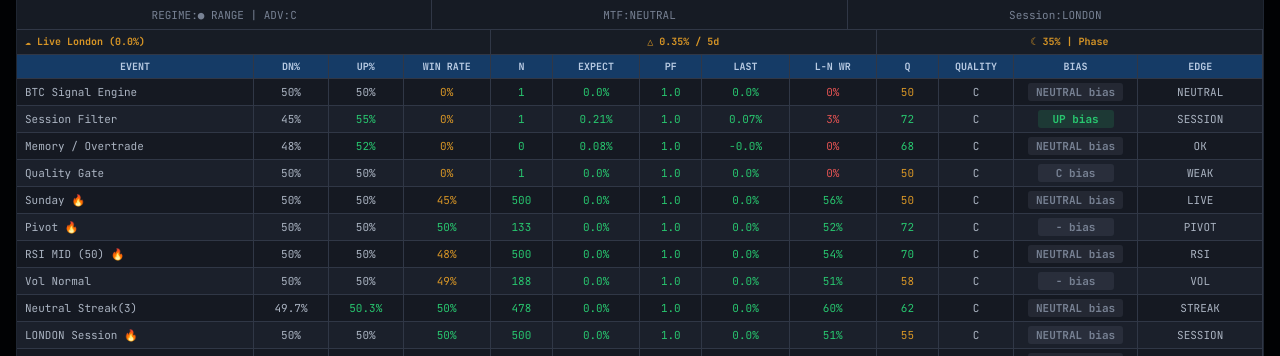
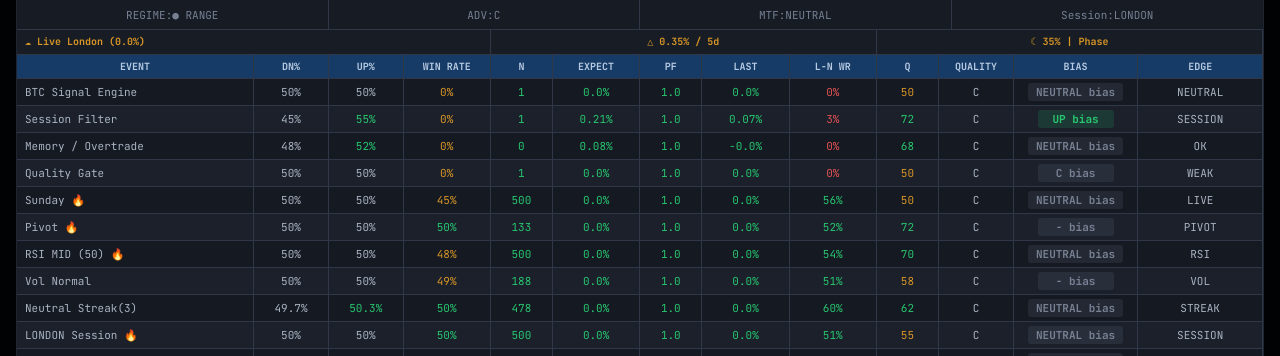
Before and after one commit to SilentWhaleReal/trading-dashboard, a Flask app: page / in a window 1280 px wide. Shown: the part 61-417 px from the top of the page. Run offline with Flask 3, Linux system fonts and the light colour scheme; data that the repository does not hold is empty.

Commit message:
Split regime and adv meta cells

```diff
--- a/templates/index.html
+++ b/templates/index.html
@@ -98,7 +98,7 @@
 
     .meta-row {
         display: grid;
-        grid-template-columns: 1fr 1fr 1fr;
+        grid-template-columns: 1fr 1fr 1fr 1fr;
         min-height: 30px;
         border-bottom: 1px solid var(--grid);
         background: #161b24;
@@ -374,7 +374,8 @@
     </header>
 
     <section class="meta-row">
-        <div class="meta-cell">REGIME: <span class="{{ market_regime_class }}" data-field="market-regime">● {{ market_regime }}</span>&nbsp;|&nbsp;ADV: <span data-field="quality">{{ quality }}</span></div>
+        <div class="meta-cell">REGIME: <span class="{{ market_regime_class }}" data-field="market-regime">● {{ market_regime }}</span></div>
+        <div class="meta-cell">ADV: <span data-field="quality">{{ quality }}</span></div>
         <div class="meta-cell">MTF: <span class="{{ bias_class }}" data-field="bias">{{ bias }}</span></div>
         <div class="meta-cell">Session: <span data-field="session">{{ session }}</span></div>
     </section>
```
